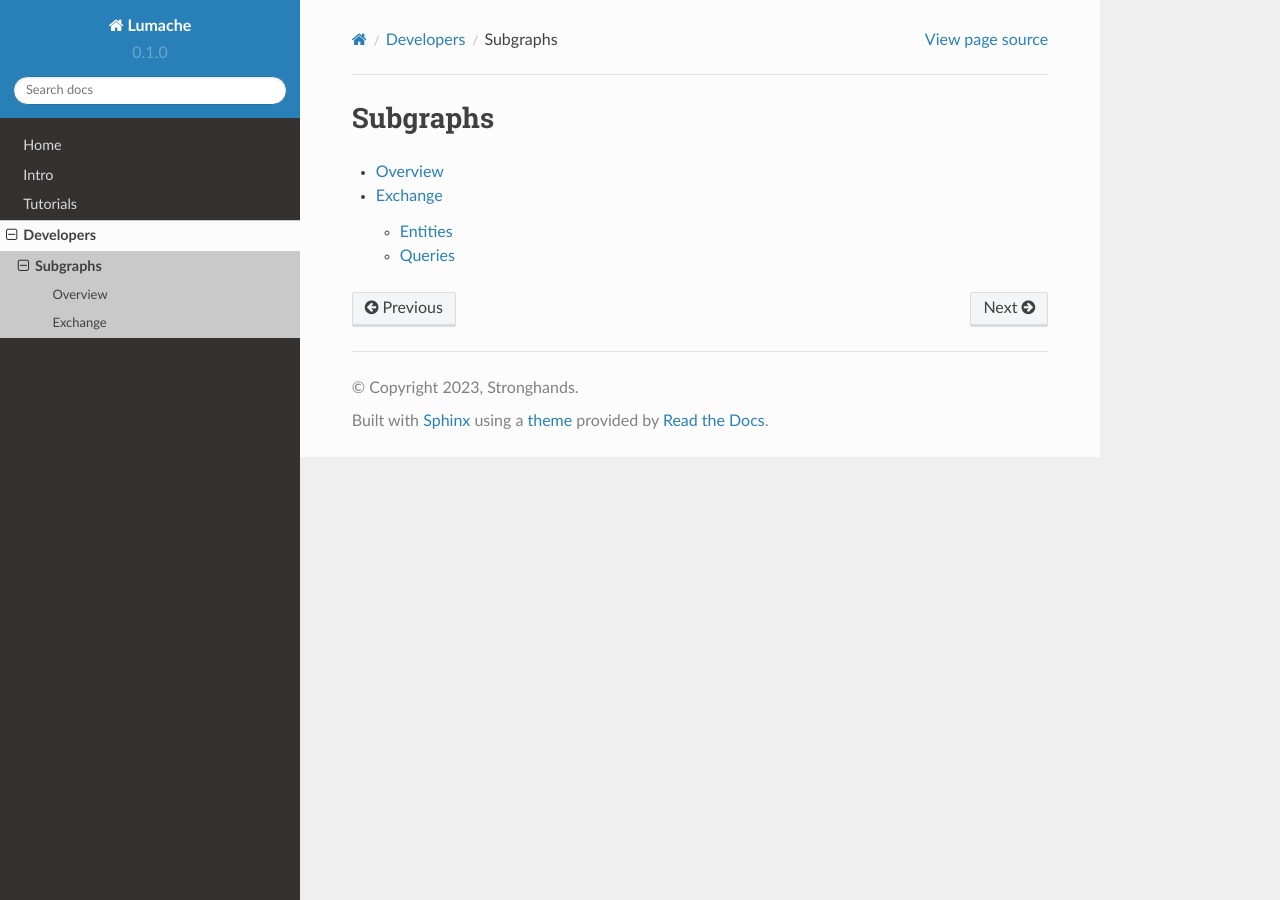
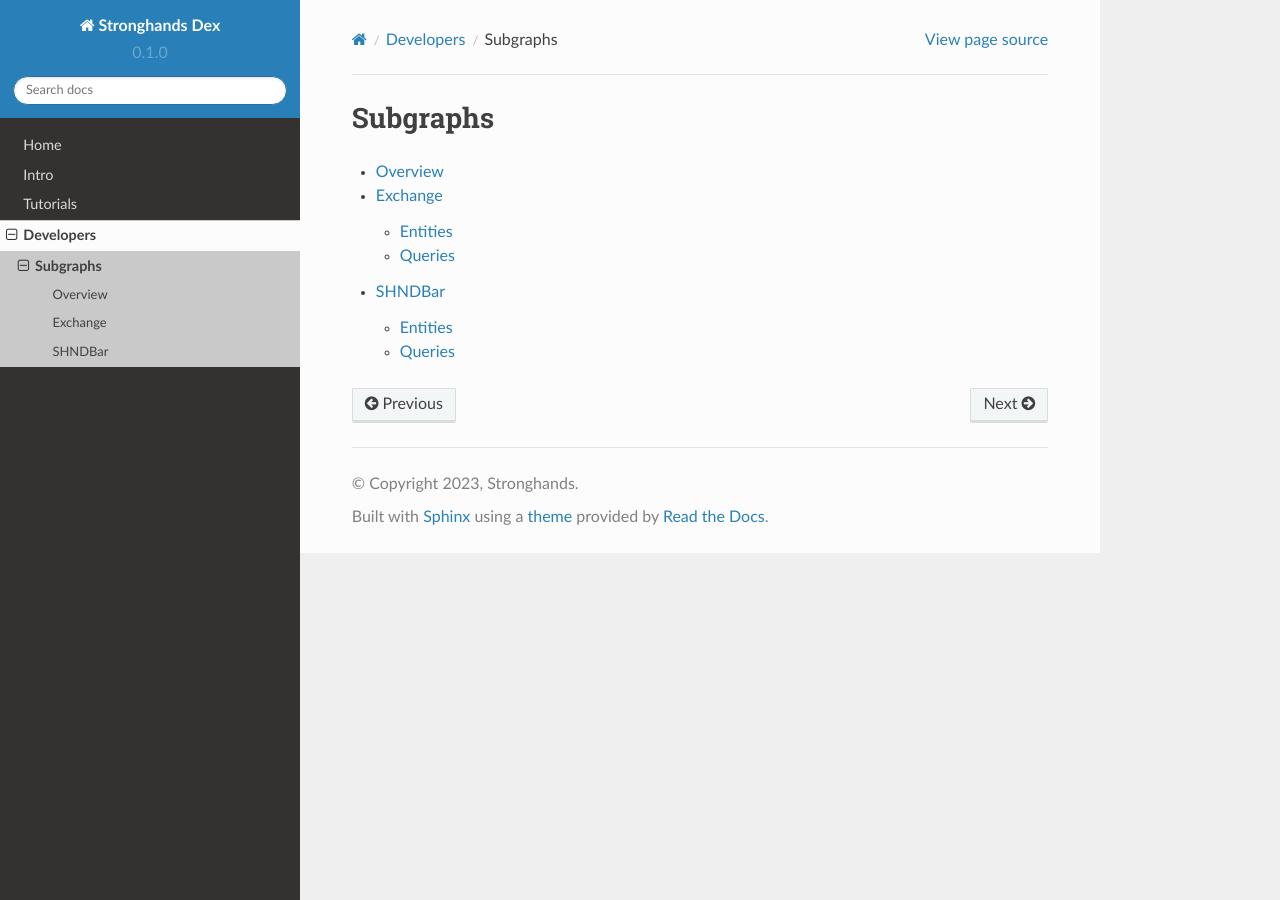
Before and after one commit to Dev-Legion/stronghands-documentation, a Sphinx documentation site: the page built from docs/source/developers/subgraphs/index.rst, in a window 1280 px wide. Built offline with Sphinx 7.4.7 and the Read the Docs theme 2.0.0, drawn with Linux system fonts in a browser that asks for light colours.

Commit message:
Update docs

```diff
--- a/docs/source/conf.py
+++ b/docs/source/conf.py
@@ -2,7 +2,7 @@
 
 # -- Project information
 
-project = 'Lumache'
+project = 'Stronghands Dex'
 copyright = '2023, Stronghands'
 author = 'Blockleader'
 
--- /dev/null
+++ b/docs/source/developers/subgraphs/bar/entities.rst
@@ -0,0 +1,2 @@
+Entities
+=========
--- /dev/null
+++ b/docs/source/developers/subgraphs/bar/index.rst
@@ -0,0 +1,7 @@
+SHNDBar
+=========
+
+.. toctree::
+
+    Entities <entities.rst>
+    Queries <queries.rst>
--- /dev/null
+++ b/docs/source/developers/subgraphs/bar/queries.rst
@@ -0,0 +1,2 @@
+Queries
+=========
--- a/docs/source/developers/subgraphs/index.rst
+++ b/docs/source/developers/subgraphs/index.rst
@@ -5,3 +5,4 @@ Subgraphs
 
     overview
     Exchange <exchange/index>
+    SHNDBar <bar/index>
```
